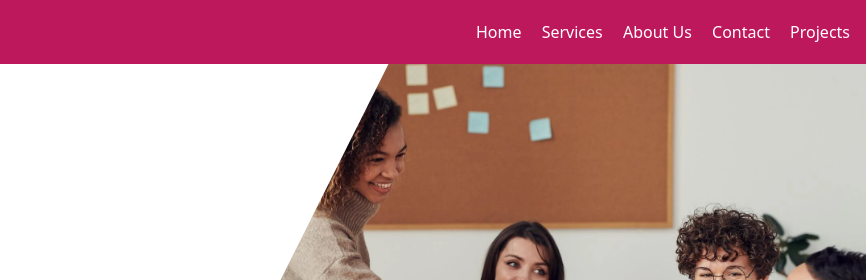
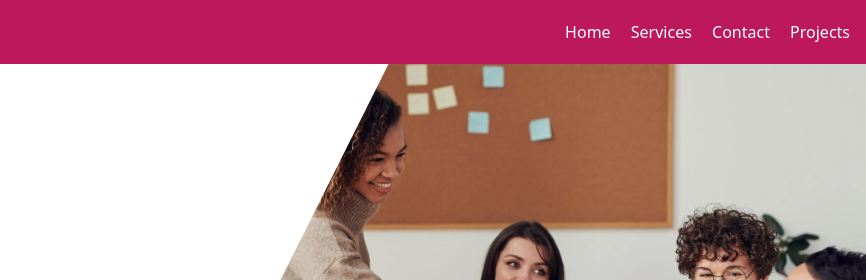
Before and after one commit to auma23/CODSOFT, a plain HTML site: page LANDING_PAGE/index.html in a window 1280 px wide. Shown: the top 280 px of the page, 414-1280 px from the left. Drawn offline with nearby package versions, Linux system fonts and the light colour scheme.

```diff
--- a/LANDING_PAGE/index.html
+++ b/LANDING_PAGE/index.html
@@ -35,7 +35,7 @@
       <nav class="space-x-4">
         <a href="#" class="text-white">Home</a>
         <a href="#services" class="text-white">Services</a>
-        <a href="#about" class="text-white">About Us</a>
+        <!-- <a href="#about" class="text-white">About Us</a> -->
         <a href="#contact" class="text-white">Contact</a>
         <a href="#projects" class="text-white">Projects</a>
       </nav>
```
